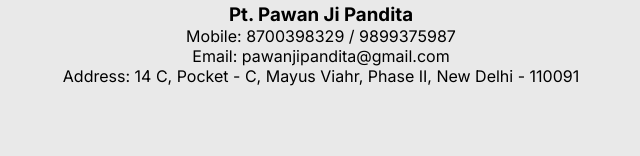
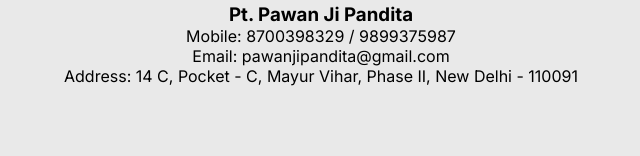
Before and after one commit to kashmiriguruji/landing-page, a Next.js app: page / in a window 1280 px wide. Shown: the part 529-685 px from the top of the page, without its empty margins (319-959 px from the left). Built offline with nearby package versions, Linux system fonts and the light colour scheme.

Commit message:
address correction

```diff
--- a/app/page.tsx
+++ b/app/page.tsx
@@ -12,7 +12,7 @@ export default function Home() {
           <p>Mobile: 8700398329 / 9899375987</p>
           <p>Email: pawanjipandita@gmail.com</p>
           <p>
-            Address: 14 C, Pocket - C, Mayus Viahr, Phase II, New Delhi - 110091
+            Address: 14 C, Pocket - C, Mayur Vihar, Phase II, New Delhi - 110091
           </p>
         </div>
       </section>
```
